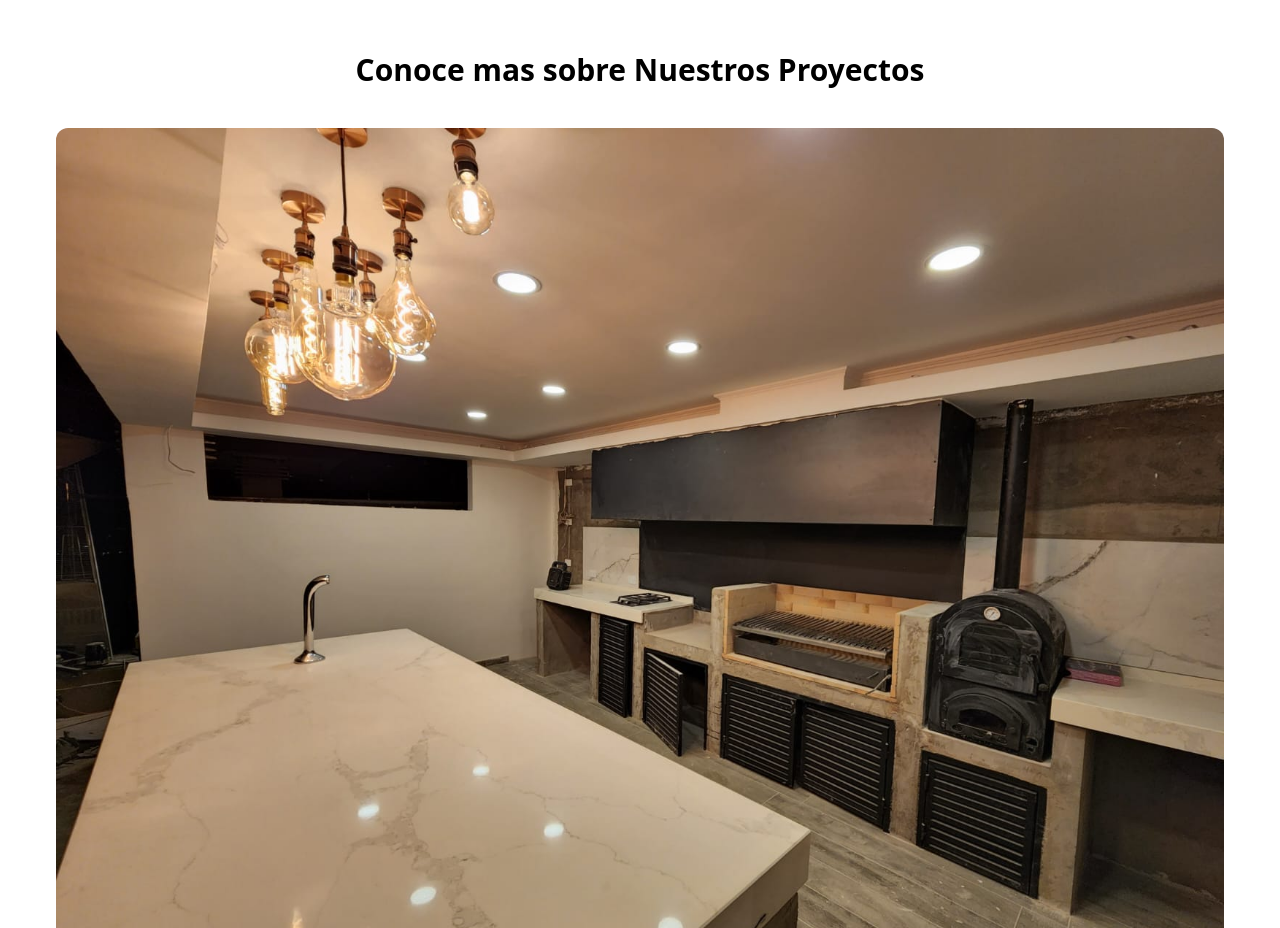
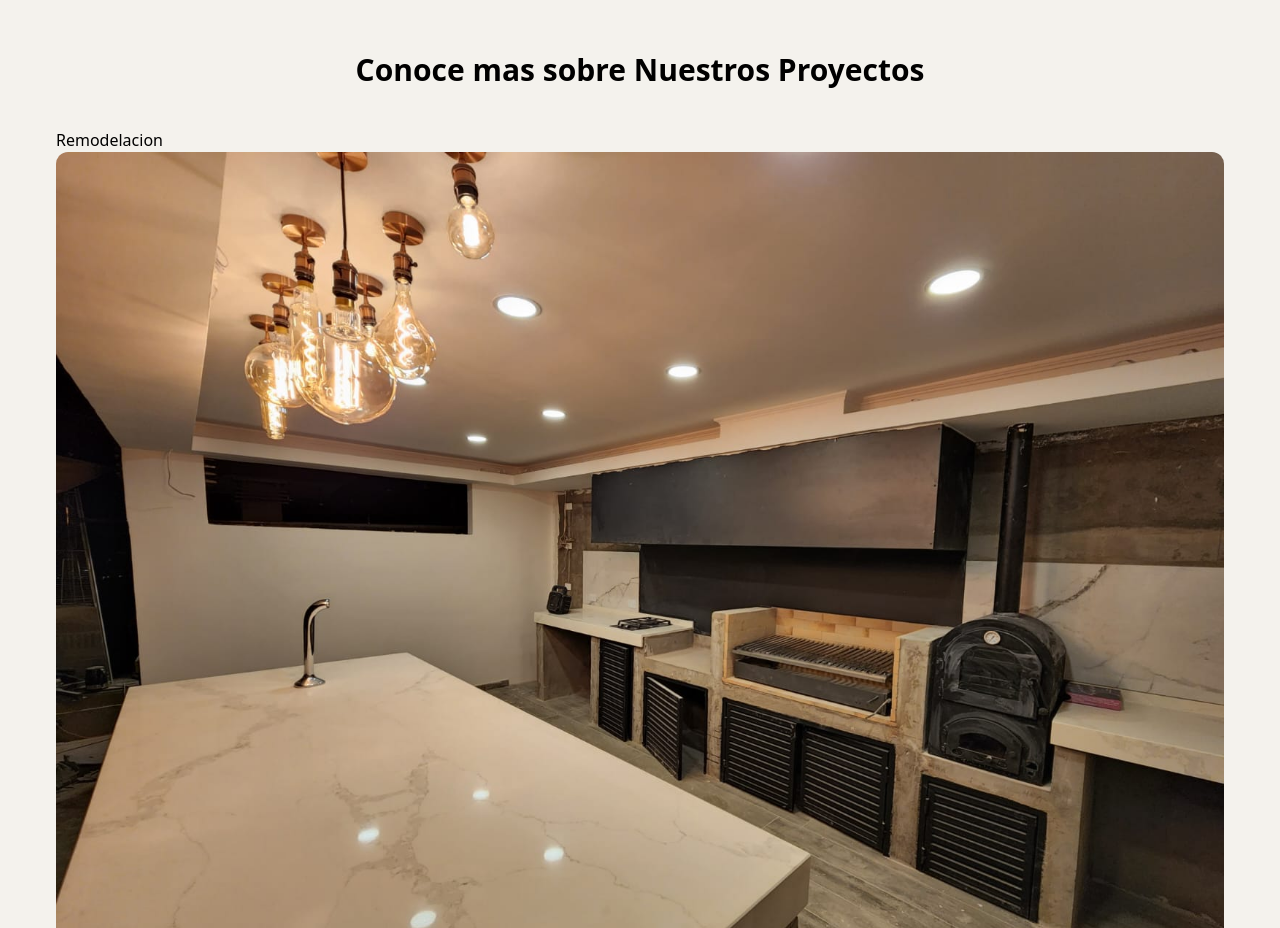
Before and after one commit to Darkt1121/jc-web, a website: page index.html in a window 1280 px wide. Shown: the part 3400-4328 px from the top of the page. Drawn offline with Linux system fonts and the light colour scheme.

Commit message:
nighttttt

```diff
--- a/index.html
+++ b/index.html
@@ -227,7 +227,9 @@
 
         <section class="p-14  ">
             <h1 class="text-3xl font-bold text-center mb-10">Conoce mas sobre Nuestros Proyectos</h1>
+
             <div class="rounded-lg">
+                <h5>Remodelacion</h5>
                 <img class="rounded-xl" src="img/trabajo3.jpg" alt="">
                 <div><p>Lorem ipsum dolor sit amet consectetur adipisicing elit. Quisquam, quos.</p></div>
             </div>
--- a/styles.css
+++ b/styles.css
@@ -1,3 +1,7 @@
+body{
+  background-color: #F4F2ED;
+}
+
 .logo_jc,
 .menu_btn,
 .title_jc,
```
Also changed, not shown: src/output.css.
